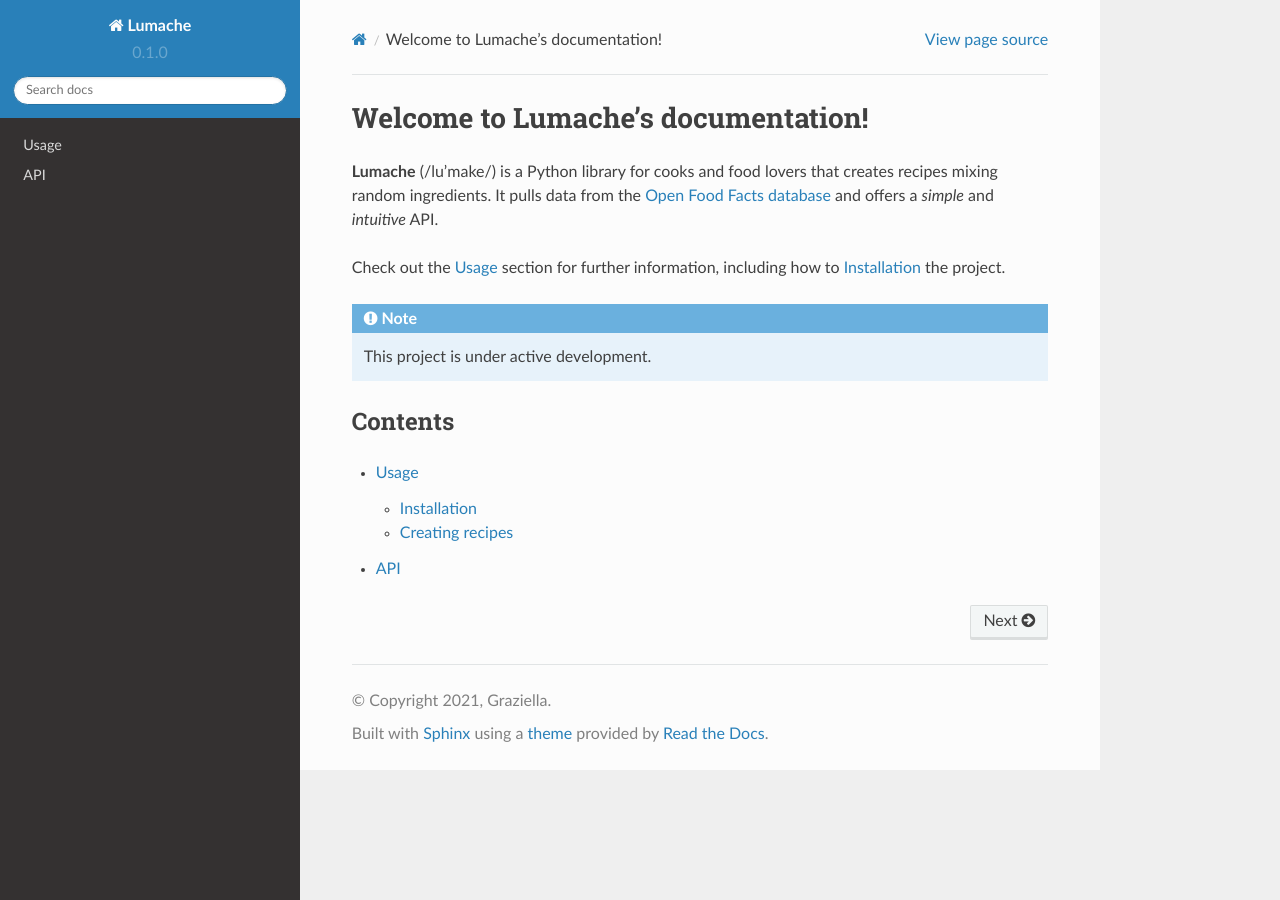
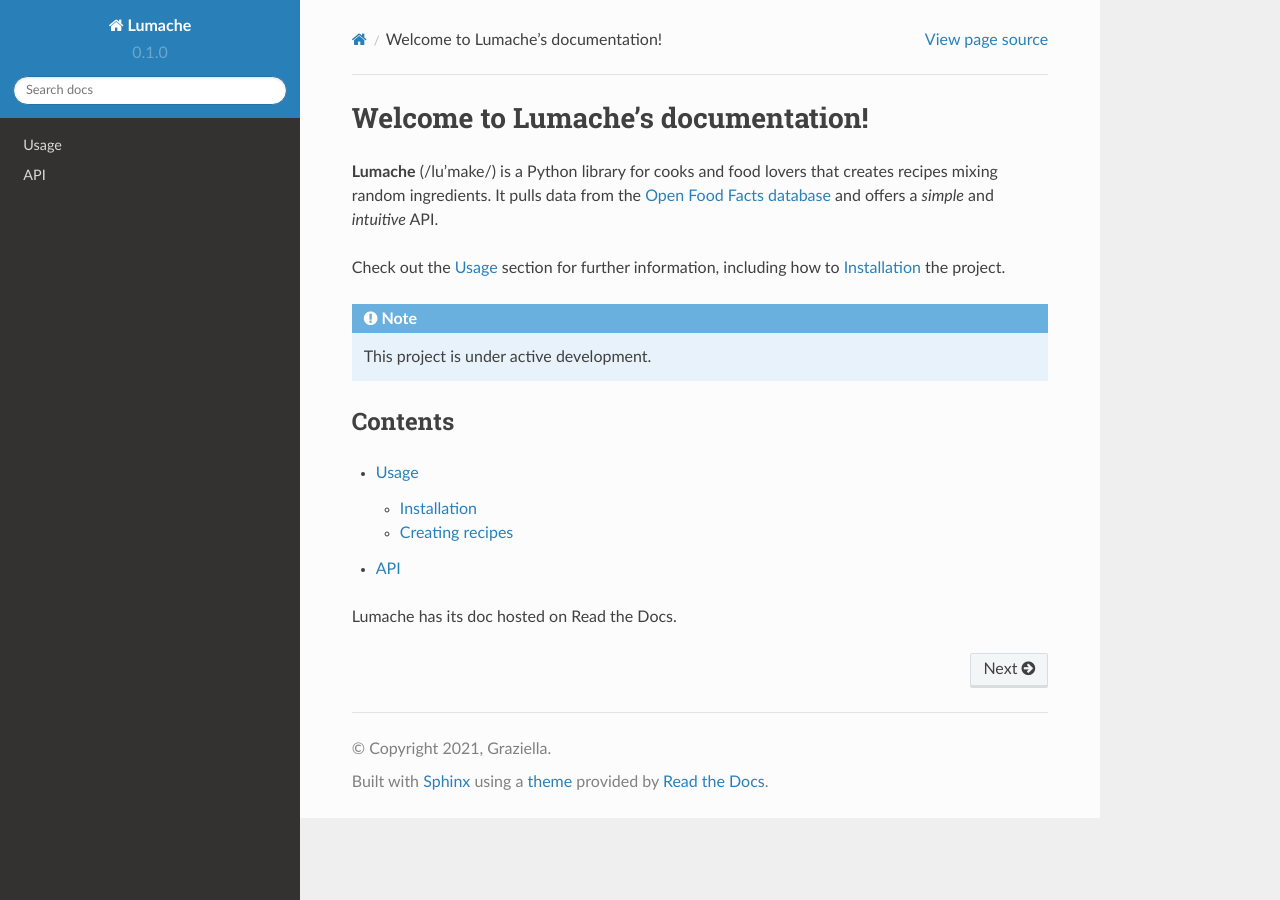
Before and after one commit to ecosme38/rddtest, a Sphinx documentation site: the page built from docs/source/index.rst, in a window 1280 px wide. Built offline with Sphinx 7.4.7 and the Read the Docs theme 2.0.0, drawn with Linux system fonts in a browser that asks for light colours.

Commit message:
Update index.rst

```diff
--- a/docs/source/index.rst
+++ b/docs/source/index.rst
@@ -20,3 +20,5 @@ Contents
 
    usage
    api
+
+Lumache has its doc hosted on Read the Docs.
```
